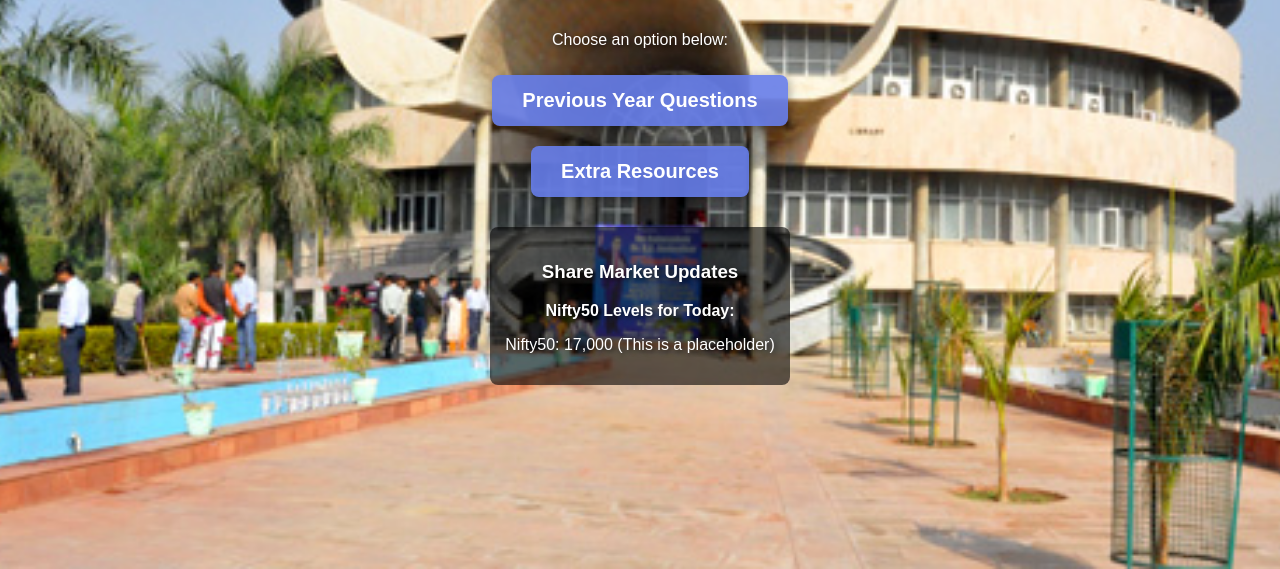
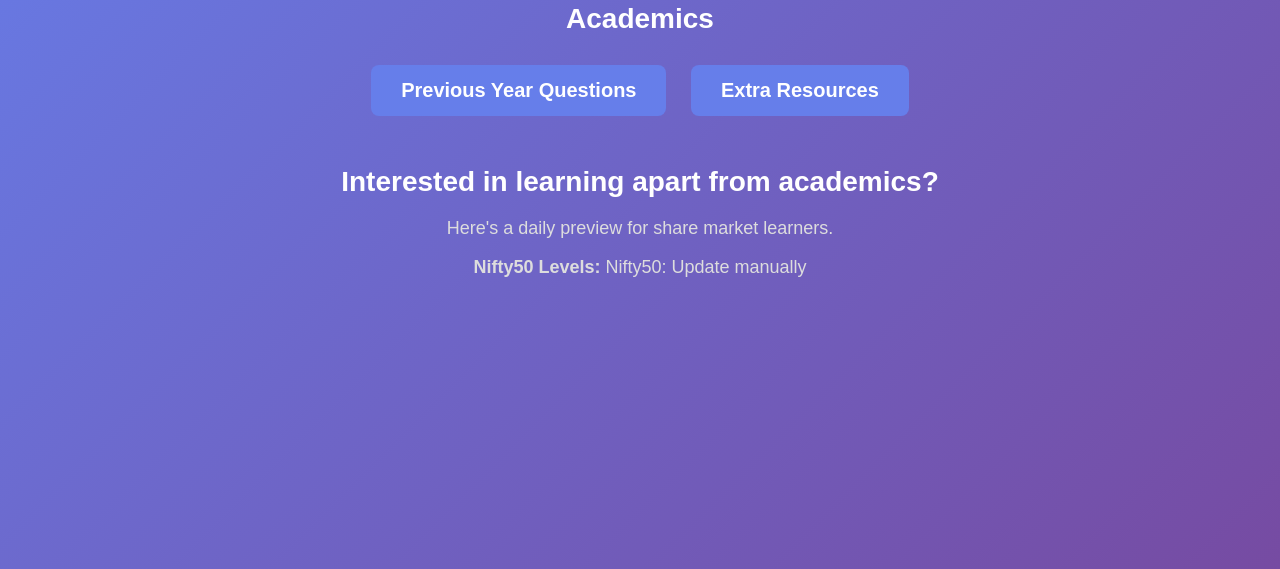
Before and after one commit to Rahul-mech/gjuproject, a plain HTML site: page index.html in a window 1280 px wide. Shown: the part 271-840 px from the top of the page. Drawn offline with Linux system fonts and the light colour scheme.

Commit message:
Update index.html

```diff
--- a/index.html
+++ b/index.html
@@ -8,25 +8,39 @@
     body {
       margin: 0;
       font-family: 'Arial', sans-serif;
-      background: url('https://raw.githubusercontent.com/Rahul-mech/gjuproject/main/0152a5d6-726c-4ade-b30a-ace787c68e49.jpg') no-repeat center center/cover;
+      background: linear-gradient(135deg, #667eea, #764ba2);
       height: 100vh;
       display: flex;
       flex-direction: column;
       align-items: center;
       justify-content: center;
       padding: 20px;
-      color: white;
+    }
+
+    .container {
+      width: 70%;
+      max-width: 800px;
       text-align: center;
-      text-shadow: 2px 2px 5px rgba(0, 0, 0, 0.7);
     }
 
     h2 {
-      font-size: 36px;
-      font-weight: bold;
+      margin-bottom: 20px;
+      color: #fff;
+      font-weight: 700;
+      font-size: 28px;
+    }
+
+    p {
+      color: #ddd;
+      font-size: 18px;
+    }
+
+    .section {
+      margin-bottom: 40px;
     }
 
     .btn {
-      background: rgba(102, 126, 234, 0.9);
+      background: #667eea;
       border: none;
       color: white;
       font-size: 20px;
@@ -35,26 +49,20 @@
       margin: 10px;
       cursor: pointer;
       border-radius: 8px;
-      transition: transform 0.3s ease, background 0.3s ease;
-      box-shadow: 2px 2px 10px rgba(0, 0, 0, 0.3);
+      transition: background 0.3s ease;
     }
 
     .btn:hover {
-      background: rgba(85, 92, 214, 0.9);
-      transform: scale(1.05);
-    }
-
-    #market-section {
-      margin-top: 20px;
-      padding: 15px;
-      background: rgba(0, 0, 0, 0.6);
-      border-radius: 8px;
-      display: inline-block;
+      background: #556cd6;
     }
 
     @media (max-width: 768px) {
+      .container {
+        width: 90%;
+        padding: 30px;
+      }
       h2 {
-        font-size: 28px;
+        font-size: 22px;
       }
       .btn {
         font-size: 16px;
@@ -65,20 +73,25 @@
 </head>
 <body>
 
-<h2>Welcome to Classmate</h2>
-<p>Choose an option below:</p>
+<div class="container">
+  <!-- Academics Section -->
+  <div class="section">
+    <h2>Academics</h2>
+    <button class="btn" onclick="window.location.href='previous_year_questions.html'">Previous Year Questions</button>
+    <button class="btn" onclick="window.location.href='extra_resources.html'">Extra Resources</button>
+  </div>
 
-<button class="btn" onclick="window.location.href='previous_year_questions.html'">Previous Year Questions</button>
-<button class="btn" onclick="window.location.href='extra_resources.html'">Extra Resources</button>
-
-<div id="market-section">
-  <h3>Share Market Updates</h3>
-  <p><strong>Nifty50 Levels for Today:</strong></p>
-  <p id="nifty-levels">Loading Nifty50 Levels...</p>
+  <!-- Share Market Section -->
+  <div class="section">
+    <h2>Interested in learning apart from academics?</h2>
+    <p>Here's a daily preview for share market learners.</p>
+    <p><strong>Nifty50 Levels:</strong> <span id="nifty-levels">Update manually</span></p>
+  </div>
 </div>
 
 <script>
-  document.getElementById("nifty-levels").innerText = "Nifty50: 17,000 (This is a placeholder)";
+  // You can manually update this text daily
+  document.getElementById("nifty-levels").innerText = "Nifty50: Update manually";
 </script>
 
 </body>
```
